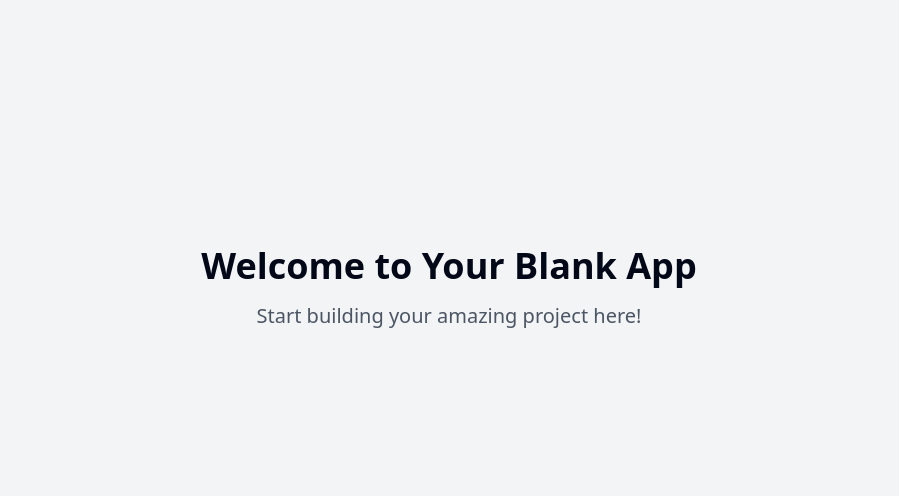
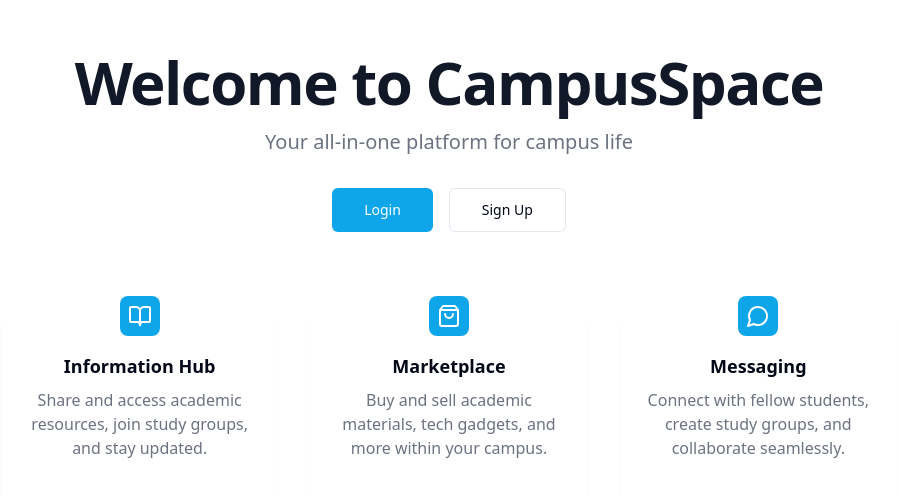
Before and after one commit to BlissMahlathi/campus-interaction-space, a React (Vite) app: page / in a window 1280 px wide. Shown: the part 112-608 px from the top of the page, without its empty margins (191-1090 px from the left). Built offline with nearby package versions, Linux system fonts and the light colour scheme.

Commit message:
Implement university web platform
This commit implements a new web platform designed for university students.  The platform includes pages for a homepage, information hub, marketplace, user profiles, messaging, and an admin dashboard.

```diff
--- a/src/App.tsx
+++ b/src/App.tsx
@@ -1,8 +1,10 @@
+
 import { Toaster } from "@/components/ui/toaster";
 import { Toaster as Sonner } from "@/components/ui/sonner";
 import { TooltipProvider } from "@/components/ui/tooltip";
 import { QueryClient, QueryClientProvider } from "@tanstack/react-query";
 import { BrowserRouter, Routes, Route } from "react-router-dom";
+import MainLayout from "./components/layout/MainLayout";
 import Index from "./pages/Index";
 import NotFound from "./pages/NotFound";
 
@@ -16,7 +18,11 @@ const App = () => (
       <BrowserRouter>
         <Routes>
           <Route path="/" element={<Index />} />
-          {/* ADD ALL CUSTOM ROUTES ABOVE THE CATCH-ALL "*" ROUTE */}
+          <Route path="/hub" element={<MainLayout><div>Information Hub - Coming Soon</div></MainLayout>} />
+          <Route path="/marketplace" element={<MainLayout><div>Marketplace - Coming Soon</div></MainLayout>} />
+          <Route path="/messages" element={<MainLayout><div>Messages - Coming Soon</div></MainLayout>} />
+          <Route path="/profile" element={<MainLayout><div>Profile - Coming Soon</div></MainLayout>} />
+          <Route path="/admin" element={<MainLayout><div>Admin Dashboard - Coming Soon</div></MainLayout>} />
           <Route path="*" element={<NotFound />} />
         </Routes>
       </BrowserRouter>
--- /dev/null
+++ b/src/components/layout/MainLayout.tsx
@@ -0,0 +1,22 @@
+
+import React from 'react';
+import Sidebar from './Sidebar';
+
+interface MainLayoutProps {
+  children: React.ReactNode;
+}
+
+const MainLayout = ({ children }: MainLayoutProps) => {
+  return (
+    <div className="min-h-screen bg-accent">
+      <Sidebar />
+      <main className="pl-16 md:pl-64 min-h-screen">
+        <div className="container py-6 animate-fade-in">
+          {children}
+        </div>
+      </main>
+    </div>
+  );
+};
+
+export default MainLayout;
--- /dev/null
+++ b/src/components/layout/Sidebar.tsx
@@ -0,0 +1,48 @@
+
+import React from 'react';
+import { Link, useLocation } from 'react-router-dom';
+import { Home, BookOpen, ShoppingBag, MessageCircle, User, Settings } from 'lucide-react';
+
+const Sidebar = () => {
+  const location = useLocation();
+
+  const links = [
+    { to: '/', icon: Home, label: 'Home' },
+    { to: '/hub', icon: BookOpen, label: 'Info Hub' },
+    { to: '/marketplace', icon: ShoppingBag, label: 'Marketplace' },
+    { to: '/messages', icon: MessageCircle, label: 'Messages' },
+    { to: '/profile', icon: User, label: 'Profile' },
+    { to: '/admin', icon: Settings, label: 'Admin' },
+  ];
+
+  return (
+    <aside className="fixed left-0 top-0 h-screen w-16 md:w-64 bg-white border-r border-gray-200 z-50">
+      <div className="flex flex-col h-full">
+        <div className="p-4 border-b border-gray-200">
+          <Link to="/" className="flex items-center space-x-2">
+            <span className="text-xl font-bold hidden md:block">CampusSpace</span>
+          </Link>
+        </div>
+
+        <nav className="flex-1 p-2">
+          {links.map((link) => (
+            <Link
+              key={link.to}
+              to={link.to}
+              className={`flex items-center space-x-2 p-3 rounded-lg transition-colors
+                ${location.pathname === link.to
+                  ? 'bg-primary text-white'
+                  : 'text-gray-600 hover:bg-gray-100'
+                }`}
+            >
+              <link.icon className="h-5 w-5" />
+              <span className="hidden md:block">{link.label}</span>
+            </Link>
+          ))}
+        </nav>
+      </div>
+    </aside>
+  );
+};
+
+export default Sidebar;
--- a/src/pages/Index.tsx
+++ b/src/pages/Index.tsx
@@ -1,11 +1,69 @@
-// Update this page (the content is just a fallback if you fail to update the page)
+
+import React from 'react';
+import { Link } from 'react-router-dom';
+import { Button } from '@/components/ui/button';
+import { ArrowRight, BookOpen, ShoppingBag, MessageCircle } from 'lucide-react';
 
 const Index = () => {
+  const features = [
+    {
+      icon: BookOpen,
+      title: 'Information Hub',
+      description: 'Share and access academic resources, join study groups, and stay updated.'
+    },
+    {
+      icon: ShoppingBag,
+      title: 'Marketplace',
+      description: 'Buy and sell academic materials, tech gadgets, and more within your campus.'
+    },
+    {
+      icon: MessageCircle,
+      title: 'Messaging',
+      description: 'Connect with fellow students, create study groups, and collaborate seamlessly.'
+    }
+  ];
+
   return (
-    <div className="min-h-screen flex items-center justify-center bg-gray-100">
-      <div className="text-center">
-        <h1 className="text-4xl font-bold mb-4">Welcome to Your Blank App</h1>
-        <p className="text-xl text-gray-600">Start building your amazing project here!</p>
+    <div className="min-h-screen flex flex-col items-center justify-center py-12 px-4 sm:px-6 lg:px-8">
+      <div className="max-w-4xl w-full space-y-8 text-center">
+        <div className="space-y-4">
+          <h1 className="text-4xl font-bold tracking-tight text-gray-900 sm:text-5xl md:text-6xl">
+            Welcome to CampusSpace
+          </h1>
+          <p className="text-xl text-gray-500">
+            Your all-in-one platform for campus life
+          </p>
+        </div>
+
+        <div className="flex flex-wrap justify-center gap-4">
+          <Button asChild size="lg">
+            <Link to="/login">Login</Link>
+          </Button>
+          <Button asChild size="lg" variant="outline">
+            <Link to="/signup">Sign Up</Link>
+          </Button>
+        </div>
+
+        <div className="grid md:grid-cols-3 gap-8 pt-12">
+          {features.map((feature) => (
+            <div key={feature.title} className="group relative bg-white p-6 rounded-xl shadow-sm hover:shadow-md transition-shadow">
+              <div className="absolute -top-4 left-1/2 -translate-x-1/2">
+                <div className="bg-primary text-white p-2 rounded-lg">
+                  <feature.icon className="w-6 h-6" />
+                </div>
+              </div>
+              <div className="pt-4">
+                <h3 className="text-lg font-semibold">{feature.title}</h3>
+                <p className="mt-2 text-gray-500">{feature.description}</p>
+              </div>
+              <div className="mt-4 opacity-0 group-hover:opacity-100 transition-opacity">
+                <Link to={`/${feature.title.toLowerCase().replace(' ', '')}`} className="inline-flex items-center text-primary">
+                  Learn more <ArrowRight className="ml-2 h-4 w-4" />
+                </Link>
+              </div>
+            </div>
+          ))}
+        </div>
       </div>
     </div>
   );
--- a/tailwind.config.ts
+++ b/tailwind.config.ts
@@ -1,3 +1,4 @@
+
 import type { Config } from "tailwindcss";
 
 export default {
@@ -12,85 +13,64 @@ export default {
   theme: {
     container: {
       center: true,
-			padding: '2rem',
+      padding: "1rem",
       screens: {
-				'2xl': '1400px'
-			}
+        "2xl": "1400px",
+      },
     },
     extend: {
       colors: {
-				border: 'hsl(var(--border))',
-				input: 'hsl(var(--input))',
-				ring: 'hsl(var(--ring))',
-				background: 'hsl(var(--background))',
-				foreground: 'hsl(var(--foreground))',
+        border: "hsl(var(--border))",
+        input: "hsl(var(--input))",
+        ring: "hsl(var(--ring))",
+        background: "hsl(var(--background))",
+        foreground: "hsl(var(--foreground))",
         primary: {
-					DEFAULT: 'hsl(var(--primary))',
-					foreground: 'hsl(var(--primary-foreground))'
+          DEFAULT: "#0EA5E9",
+          foreground: "#FFFFFF",
         },
         secondary: {
-					DEFAULT: 'hsl(var(--secondary))',
-					foreground: 'hsl(var(--secondary-foreground))'
+          DEFAULT: "#F1F5F9",
+          foreground: "#0F172A",
         },
-				destructive: {
-					DEFAULT: 'hsl(var(--destructive))',
-					foreground: 'hsl(var(--destructive-foreground))'
+        accent: {
+          DEFAULT: "#F8FAFC",
+          foreground: "#0F172A",
         },
         muted: {
-					DEFAULT: 'hsl(var(--muted))',
-					foreground: 'hsl(var(--muted-foreground))'
-				},
-				accent: {
-					DEFAULT: 'hsl(var(--accent))',
-					foreground: 'hsl(var(--accent-foreground))'
-				},
-				popover: {
-					DEFAULT: 'hsl(var(--popover))',
-					foreground: 'hsl(var(--popover-foreground))'
+          DEFAULT: "#F1F5F9",
+          foreground: "#64748B",
         },
         card: {
-					DEFAULT: 'hsl(var(--card))',
-					foreground: 'hsl(var(--card-foreground))'
-				},
-				sidebar: {
-					DEFAULT: 'hsl(var(--sidebar-background))',
-					foreground: 'hsl(var(--sidebar-foreground))',
-					primary: 'hsl(var(--sidebar-primary))',
-					'primary-foreground': 'hsl(var(--sidebar-primary-foreground))',
-					accent: 'hsl(var(--sidebar-accent))',
-					'accent-foreground': 'hsl(var(--sidebar-accent-foreground))',
-					border: 'hsl(var(--sidebar-border))',
-					ring: 'hsl(var(--sidebar-ring))'
+          DEFAULT: "#FFFFFF",
+          foreground: "#0F172A",
         }
       },
       borderRadius: {
-				lg: 'var(--radius)',
-				md: 'calc(var(--radius) - 2px)',
-				sm: 'calc(var(--radius) - 4px)'
+        lg: "var(--radius)",
+        md: "calc(var(--radius) - 2px)",
+        sm: "calc(var(--radius) - 4px)",
       },
       keyframes: {
-				'accordion-down': {
-					from: {
-						height: '0'
+        "fade-in": {
+          "0%": { opacity: "0", transform: "translateY(10px)" },
+          "100%": { opacity: "1", transform: "translateY(0)" }
         },
-					to: {
-						height: 'var(--radix-accordion-content-height)'
-					}
+        "fade-out": {
+          "0%": { opacity: "1", transform: "translateY(0)" },
+          "100%": { opacity: "0", transform: "translateY(10px)" }
         },
-				'accordion-up': {
-					from: {
-						height: 'var(--radix-accordion-content-height)'
-					},
-					to: {
-						height: '0'
-					}
+        "slide-in": {
+          "0%": { transform: "translateX(-100%)" },
+          "100%": { transform: "translateX(0)" }
         }
       },
       animation: {
-				'accordion-down': 'accordion-down 0.2s ease-out',
-				'accordion-up': 'accordion-up 0.2s ease-out'
+        "fade-in": "fade-in 0.3s ease-out",
+        "fade-out": "fade-out 0.3s ease-out",
+        "slide-in": "slide-in 0.3s ease-out"
       }
-		}
+    },
   },
   plugins: [require("tailwindcss-animate")],
 } satisfies Config;
```
Lines whose indentation alone changed are shown as unchanged.
